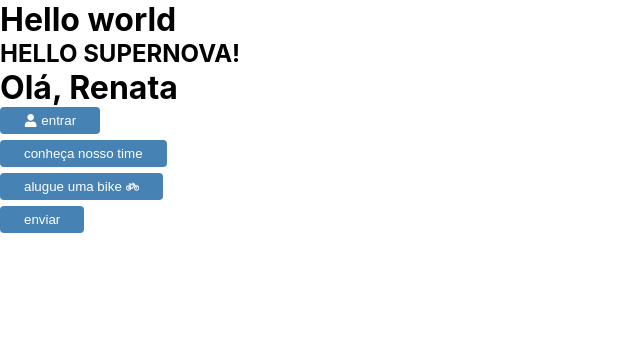
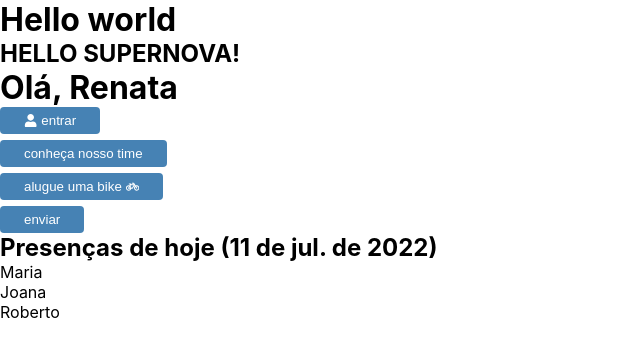
Before and after one commit to fkbral/supernova-react, a React (Vite) app in the folder 01_projeto-react/: page / in a window 1280 px wide. Shown: the top 356 px of the page, without its empty margins (0-640 px from the left). Built offline with nearby package versions, Linux system fonts and the light colour scheme.

Commit message:
feat: aula 02 - renderização condicional, datas e renderização de listas

```diff
--- a/01_projeto-react/src/App.tsx
+++ b/01_projeto-react/src/App.tsx
@@ -1,10 +1,11 @@
+import { AttendanceList } from "./components/AttendanceList";
 import { Button } from "./components/Button";
 import { UserProfile } from "./components/UserProfile";
 import { BikeIcon, UserIcon } from "./utils/icons";
 
 export function App() {
   return (
-    <div className="App">
+    <div>
       <h1>Hello world</h1>
       <h2>{"Hello Supernova!".toUpperCase()}</h2>
 
@@ -16,6 +17,8 @@ export function App() {
 
       <Button type="submit">enviar</Button>
 
+      <AttendanceList />
+
       {/* <button className="btn">qualquer coisa</button> */}
     </div>
   );
--- /dev/null
+++ b/01_projeto-react/src/components/AttendanceList/index.tsx
@@ -0,0 +1,40 @@
+import { Student } from "../../types/Student"
+import "./styles.css"
+
+export const AttendanceList = () => {
+    const students: Student[] = [
+        {
+            id: 'c406efb6-1fa7-4e6e-89ac-754fe4fd4489',
+            name: 'Maria',
+        },
+        {
+            id: '350e9fe2-2738-4f48-9235-da87eafe6759',
+            name: 'Joana'
+        },
+        {
+            id: '255d3534-495c-40a9-9f21-8bd9efdca193',
+            name: 'Roberto'
+        }
+    ]
+    const todayDateString = new Date().toLocaleString(
+        'pt-BR',
+        {day: 'numeric', month: 'short', year: 'numeric'}
+    )
+
+    const tomorrowDateTimeStamp =
+        Date.now() + 1000 * 60 * 60 * 24 // miliseconds * seconds * minutes * hours (adds one day)
+    const tomorrowDate = new Date(tomorrowDateTimeStamp)
+
+    return (
+        <section>
+            <h2>Presenças de hoje ({todayDateString})</h2>
+            <ul>
+                {students.map((student) =>
+                    <li key={student.id}>
+                        <p>{student.name}</p>
+                    </li>
+                )}
+            </ul>
+        </section>
+    )
+}
--- a/01_projeto-react/src/components/Button/index.tsx
+++ b/01_projeto-react/src/components/Button/index.tsx
@@ -13,11 +13,30 @@ export const Button = ({
   children,
   ...rest
 }: ButtonProps & ButtonHTMLAttributes<HTMLButtonElement>) => {
+  // if (IconLeft) {
+  //   return (
+  //     <button className="btn" {...rest}>
+  //       <IconLeft />
+  //       <p>{children}</p>
+  //     </button>
+  //   )
+  // }
+
+  // if (IconRight) {
+  //   return (
+  //     <button className="btn" {...rest}>
+  //       <p>{children}</p>
+  //       <IconRight />
+  //     </button>
+  //   )
+  // }
+
   return (
     <button className="btn" {...rest}>
-      {IconLeft ? <IconLeft /> : ""}
+      {/* renderização condicional */}
+      {IconLeft && <IconLeft />}
       <p>{children}</p>
-      {IconRight ? <IconRight /> : ""}
+      {IconRight && <IconRight />}
     </button>
   );
 };
--- /dev/null
+++ b/01_projeto-react/src/types/Student.ts
@@ -0,0 +1,5 @@
+export type Student = {
+    id: string
+    name: string
+    attendances?: number
+}
```
Also changed, not shown: 01_projeto-react/src/components/AttendanceList/styles.css (added).
